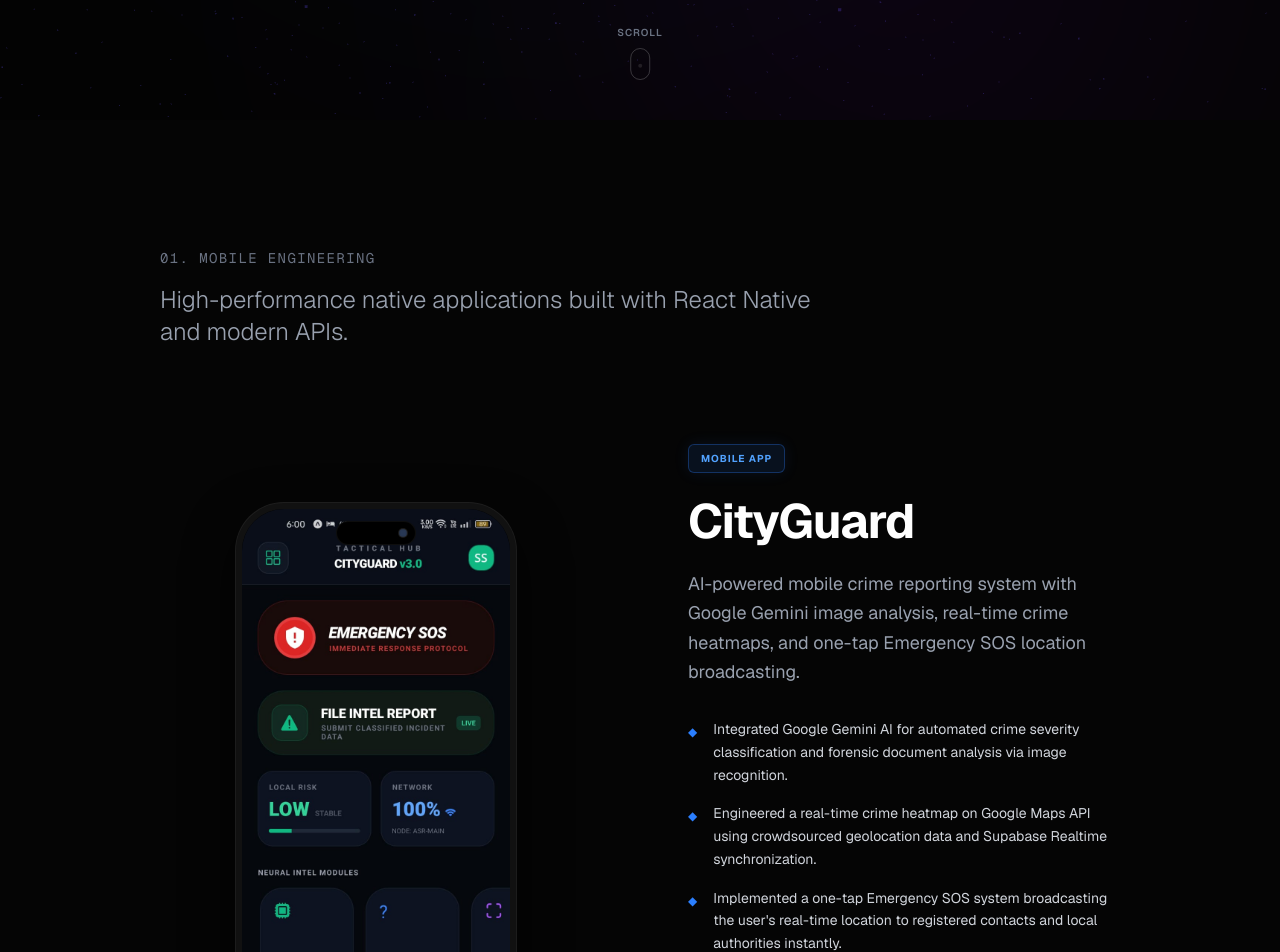
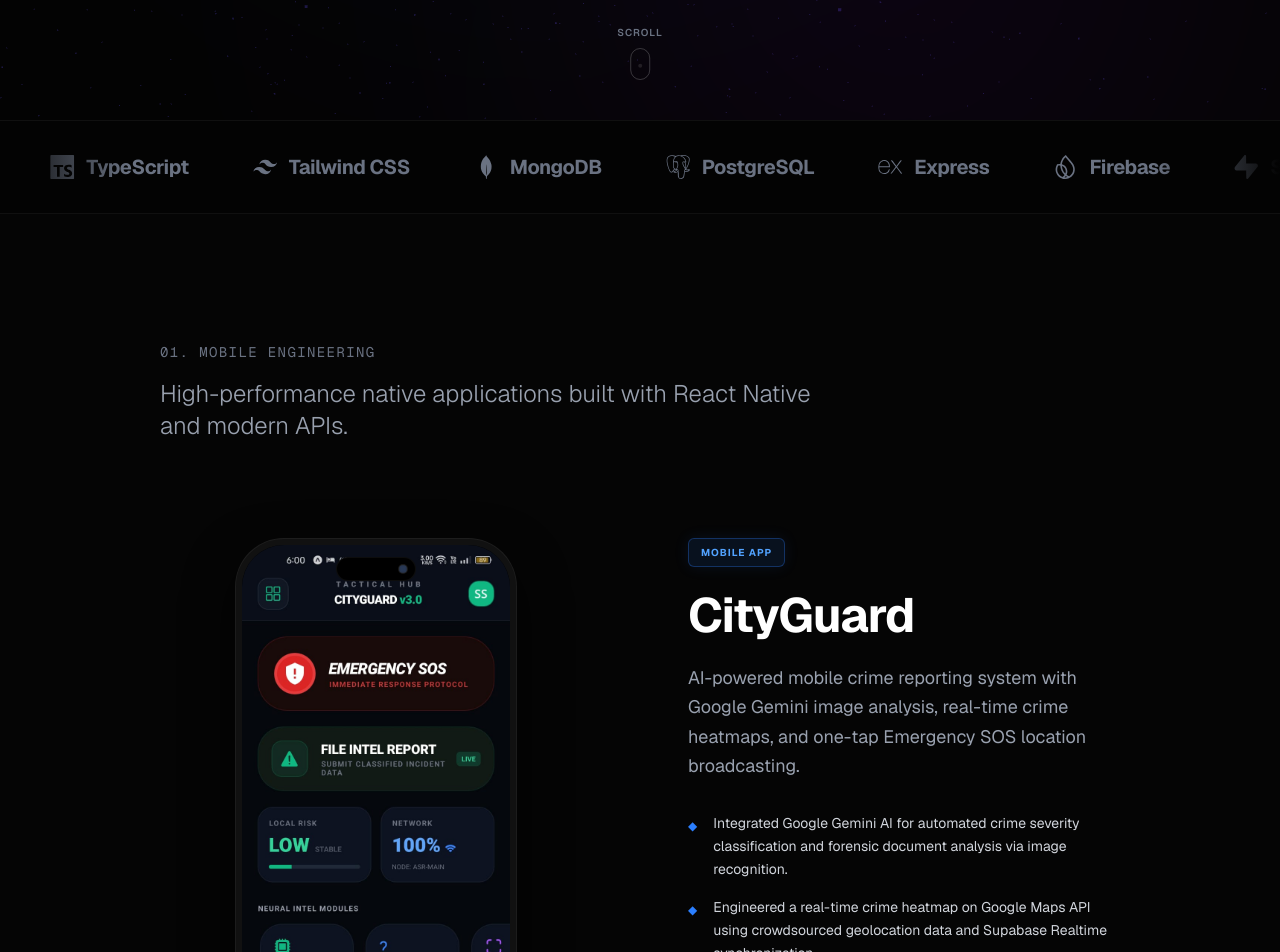
Before and after one commit to SOFTJIT-SINGH/softjitsingh, a Next.js app: page / in a window 1280 px wide. Shown: the part 680-1632 px from the top of the page. Built offline with nearby package versions, Linux system fonts and the light colour scheme.

Commit message:
ui improved

```diff
--- /dev/null
+++ b/app/components/CustomCursor.tsx
@@ -0,0 +1,74 @@
+"use client";
+import { useEffect, useState } from "react";
+import { motion } from "framer-motion";
+
+export default function CustomCursor() {
+  const [mousePosition, setMousePosition] = useState({ x: 0, y: 0 });
+  const [isHovering, setIsHovering] = useState(false);
+  const [isVisible, setIsVisible] = useState(false);
+
+  useEffect(() => {
+    const updateMousePosition = (e: MouseEvent) => {
+      setMousePosition({ x: e.clientX, y: e.clientY });
+      if (!isVisible) setIsVisible(true);
+    };
+
+    const handleMouseOver = (e: MouseEvent) => {
+      const target = e.target as HTMLElement;
+      if (
+        target.tagName.toLowerCase() === "a" ||
+        target.tagName.toLowerCase() === "button" ||
+        target.closest("a") ||
+        target.closest("button")
+      ) {
+        setIsHovering(true);
+      } else {
+        setIsHovering(false);
+      }
+    };
+
+    window.addEventListener("mousemove", updateMousePosition);
+    window.addEventListener("mouseover", handleMouseOver);
+
+    return () => {
+      window.removeEventListener("mousemove", updateMousePosition);
+      window.removeEventListener("mouseover", handleMouseOver);
+    };
+  }, [isVisible]);
+
+  if (!isVisible) return null;
+
+  return (
+    <>
+      <motion.div
+        className="fixed top-0 left-0 w-8 h-8 rounded-full border border-blue-500/50 pointer-events-none z-[9999] mix-blend-screen hidden md:block"
+        animate={{
+          x: mousePosition.x - 16,
+          y: mousePosition.y - 16,
+          scale: isHovering ? 1.5 : 1,
+          backgroundColor: isHovering ? "rgba(59, 130, 246, 0.1)" : "transparent",
+        }}
+        transition={{
+          type: "spring",
+          stiffness: 150,
+          damping: 15,
+          mass: 0.1,
+        }}
+      />
+      <motion.div
+        className="fixed top-0 left-0 w-2 h-2 rounded-full bg-blue-400 pointer-events-none z-[10000] hidden md:block"
+        animate={{
+          x: mousePosition.x - 4,
+          y: mousePosition.y - 4,
+          scale: isHovering ? 0 : 1,
+        }}
+        transition={{
+          type: "spring",
+          stiffness: 500,
+          damping: 28,
+          mass: 0.1,
+        }}
+      />
+    </>
+  );
+}
--- a/app/components/MobileAppCard.tsx
+++ b/app/components/MobileAppCard.tsx
@@ -1,6 +1,7 @@
 'use client'
 
-import { motion } from 'framer-motion'
+import { motion, useScroll, useTransform } from 'framer-motion'
+import { useRef } from 'react'
 import Image from 'next/image'
 import { FaArrowRight } from 'react-icons/fa'
 import { Project } from '@/types'
@@ -13,9 +14,16 @@
 
 export default function MobileAppCard({ project, index }: MobileAppCardProps) {
   const isEven = index % 2 === 0
+  const ref = useRef<HTMLDivElement>(null);
+  const { scrollYProgress } = useScroll({
+    target: ref,
+    offset: ["start end", "end start"]
+  });
+  const y = useTransform(scrollYProgress, [0, 1], [100, -100]);
 
   return (
     <motion.div
+      ref={ref}
       initial={{ opacity: 0, y: 50 }}
       whileInView={{ opacity: 1, y: 0 }}
       viewport={{ once: true, margin: "-100px" }}
@@ -23,7 +31,10 @@
       className={`flex flex-col ${isEven ? 'lg:flex-row' : 'lg:flex-row-reverse'} items-center gap-16 lg:gap-24 relative group`}
     >
       {/* Device Presentation */}
-      <div className="w-full lg:w-1/2 flex justify-center relative perspective-[1000px]">
+      <motion.div
+        style={{ y }}
+        className="w-full lg:w-1/2 flex justify-center relative perspective-[1000px]"
+      >
         {/* Animated hover glow behind phone */}
         <div className="absolute top-1/2 left-1/2 -translate-x-1/2 -translate-y-1/2 w-[60%] h-[60%] bg-blue-500/0 group-hover:bg-blue-600/20 blur-[80px] rounded-full transition-all duration-1000 pointer-events-none group-hover:scale-110"></div>
 
@@ -61,7 +72,7 @@
             </div>
           )}
         </motion.div>
-      </div>
+      </motion.div>
 
       {/* Content */}
       <div className="w-full lg:w-1/2 text-left relative z-10">
--- /dev/null
+++ b/app/components/TechMarquee.tsx
@@ -0,0 +1,49 @@
+"use client";
+import { motion } from "framer-motion";
+import {
+  SiNextdotjs, SiReact, SiNodedotjs, SiTypescript,
+  SiTailwindcss, SiMongodb, SiPostgresql, SiExpress,
+  SiFirebase, SiSupabase
+} from "react-icons/si";
+
+const technologies = [
+  { name: "Next.js", icon: SiNextdotjs },
+  { name: "React Native", icon: SiReact },
+  { name: "Node.js", icon: SiNodedotjs },
+  { name: "TypeScript", icon: SiTypescript },
+  { name: "Tailwind CSS", icon: SiTailwindcss },
+  { name: "MongoDB", icon: SiMongodb },
+  { name: "PostgreSQL", icon: SiPostgresql },
+  { name: "Express", icon: SiExpress },
+  { name: "Firebase", icon: SiFirebase },
+  { name: "Supabase", icon: SiSupabase },
+];
+
+const TechRow = () => (
+  <div className="flex gap-16 pr-16 items-center flex-shrink-0">
+    {technologies.map((tech, i) => (
+      <div key={i} className="flex items-center gap-3 text-gray-500 hover:text-white transition-colors cursor-default">
+        <tech.icon size={24} />
+        <span className="text-xl font-bold tracking-tight">{tech.name}</span>
+      </div>
+    ))}
+  </div>
+);
+
+export default function TechMarquee() {
+  return (
+    <div className="w-full bg-[#030303] py-8 border-y border-white/5 overflow-hidden flex relative">
+      <div className="absolute left-0 top-0 w-32 h-full bg-gradient-to-r from-[#030303] to-transparent z-10 pointer-events-none"></div>
+      <div className="absolute right-0 top-0 w-32 h-full bg-gradient-to-l from-[#030303] to-transparent z-10 pointer-events-none"></div>
+
+      <motion.div
+        className="flex"
+        animate={{ x: ["0%", "-50%"] }}
+        transition={{ repeat: Infinity, duration: 25, ease: "linear" }}
+      >
+        <TechRow />
+        <TechRow />
+      </motion.div>
+    </div>
+  );
+}
--- a/app/components/WebAppCard.tsx
+++ b/app/components/WebAppCard.tsx
@@ -1,14 +1,23 @@
 'use client'
 
-import { motion } from 'framer-motion'
+import { motion, useScroll, useTransform } from 'framer-motion'
+import { useRef } from 'react'
 import Image from 'next/image'
 import { FaArrowRight } from 'react-icons/fa'
 import { Project } from '@/types'
 import Link from 'next/link'
 
 export default function WebAppCard({ project }: { project: Project }) {
+  const ref = useRef<HTMLDivElement>(null);
+  const { scrollYProgress } = useScroll({
+    target: ref,
+    offset: ["start end", "end start"]
+  });
+  const y = useTransform(scrollYProgress, [0, 1], [100, -100]);
+
   return (
     <motion.div
+      ref={ref}
       initial={{ opacity: 0, y: 50 }}
       whileInView={{ opacity: 1, y: 0 }}
       viewport={{ once: true, margin: '-100px' }}
@@ -63,7 +72,10 @@
         </div>
       </div>
 
-      <div className="w-full max-w-5xl mx-auto relative perspective-[1200px]">
+      <motion.div
+        style={{ y }}
+        className="w-full max-w-5xl mx-auto relative perspective-[1200px]"
+      >
 
         {/* Animated browser glow on hover */}
         <div className="absolute top-1/2 left-1/2 -translate-x-1/2 -translate-y-1/2 w-[80%] h-[80%] bg-cyan-500/0 group-hover:bg-cyan-500/20 blur-[100px] transition-all duration-1000 pointer-events-none rounded-full group-hover:scale-110"></div>
@@ -107,7 +119,7 @@
             )}
           </div>
         </motion.div>
-      </div>
+      </motion.div>
     </motion.div>
   )
 }
--- a/app/layout.tsx
+++ b/app/layout.tsx
@@ -48,6 +48,8 @@
   ],
 };
 
+import CustomCursor from "./components/CustomCursor";
+
 export default function RootLayout({
   children,
 }: Readonly<{
@@ -64,6 +66,7 @@
       <body suppressHydrationWarning
         className={`${geistSans.variable} ${geistMono.variable} antialiased `}
       >
+        <CustomCursor />
         {children}
       </body>
     </html>
--- a/app/page.tsx
+++ b/app/page.tsx
@@ -1,4 +1,5 @@
 import Hero from "./components/Hero";
+import TechMarquee from "./components/TechMarquee";
 import MobileAppCard from "./components/MobileAppCard";
 import WebAppCard from "./components/WebAppCard";
 import Footer from "./components/Footer";
@@ -14,6 +15,7 @@
     <main className="home-snap min-h-screen bg-[#050505] text-gray-200 font-sans selection:bg-white selection:text-black overflow-x-hidden">
 
       <Hero />
+      <TechMarquee />
 
       <div id="projects" className="w-full bg-[#050505] py-32">
         <div className="max-w-5xl mx-auto px-4 md:px-8">
--- /dev/null
+++ b/app/template.tsx
@@ -0,0 +1,15 @@
+"use client";
+import { motion } from "framer-motion";
+
+export default function Template({ children }: { children: React.ReactNode }) {
+  return (
+    <motion.div
+      initial={{ opacity: 0, y: 20 }}
+      animate={{ opacity: 1, y: 0 }}
+      transition={{ type: "spring", stiffness: 100, damping: 20 }}
+      className="w-full h-full"
+    >
+      {children}
+    </motion.div>
+  );
+}
```
Also changed, not shown: app/components/Footer.tsx (+52 -9 lines).
